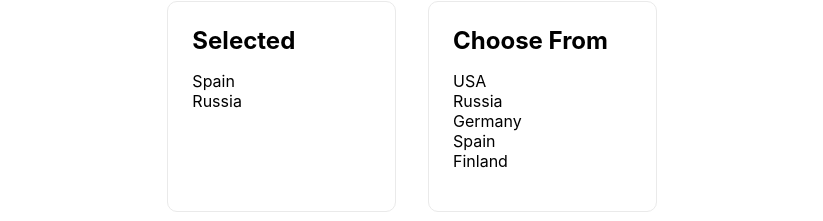
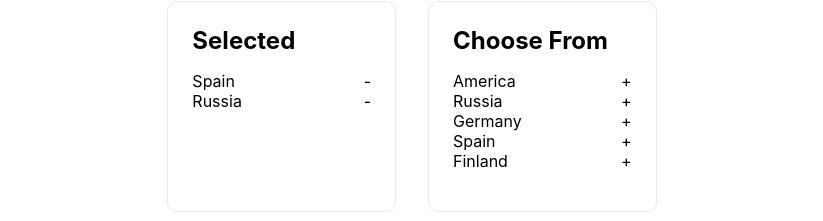
Before and after one commit to suvro47/react-travel-master, a Next.js app: page / in a window 1280 px wide. Shown: the part 354-575 px from the top of the page, without its empty margins (228-1051 px from the left). Built offline with nearby package versions, Linux system fonts and the light colour scheme.

Commit message:
action-button-added-in-list-data

```diff
--- a/pages/index.js
+++ b/pages/index.js
@@ -20,19 +20,19 @@ export default function Home() {
           <div className={styles.card}>
             <h2>Selected</h2>
             <ul>
-              <li> Spain </li>
-              <li> Russia </li>
+              <li> Spain <a href="#">-</a></li>
+              <li> Russia <a href="#">-</a></li>
             </ul>
           </div>
 
           <div className={styles.card}>
             <h2>Choose From</h2>
             <ul>
-                <li> USA </li>
-                <li> Russia </li>
-                <li> Germany </li>
-                <li> Spain </li>
-                <li> Finland </li>
+                <li> America <a href="#">+</a></li>
+                <li> Russia <a href="#">+</a></li>
+                <li> Germany <a href="#">+</a></li>
+                <li> Spain <a href="#">+</a> </li>
+                <li> Finland <a href="#">+</a></li>
             </ul>
           </div>
 
--- a/styles/Home.module.css
+++ b/styles/Home.module.css
@@ -113,6 +113,10 @@
   padding:0;
 }
 
+.card a{
+  float: right;
+}
+
 .logo {
   height: 1em;
   margin-left: 0.5rem;
```
